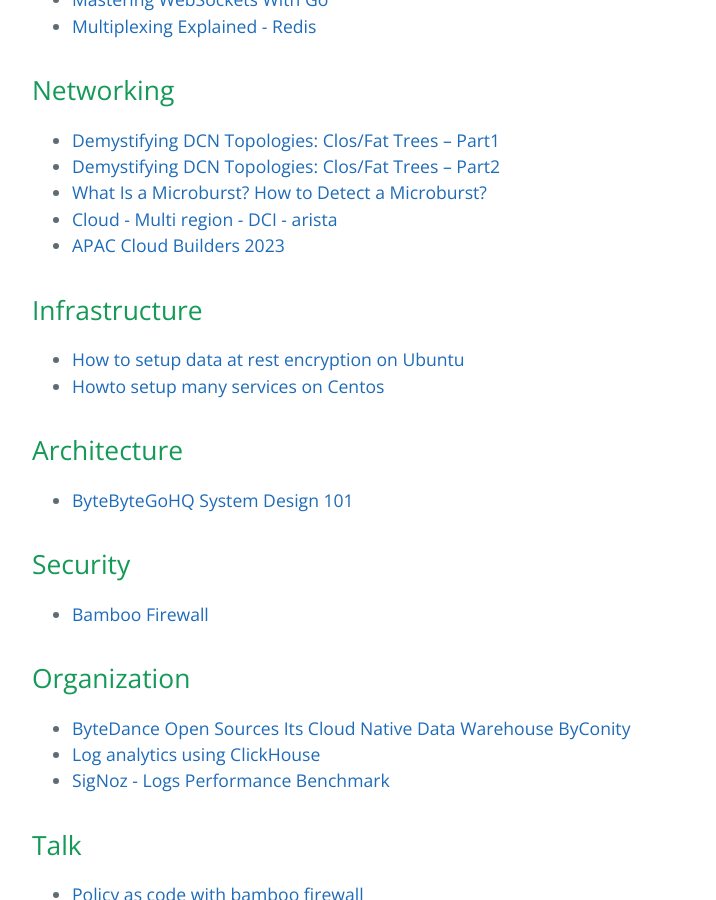
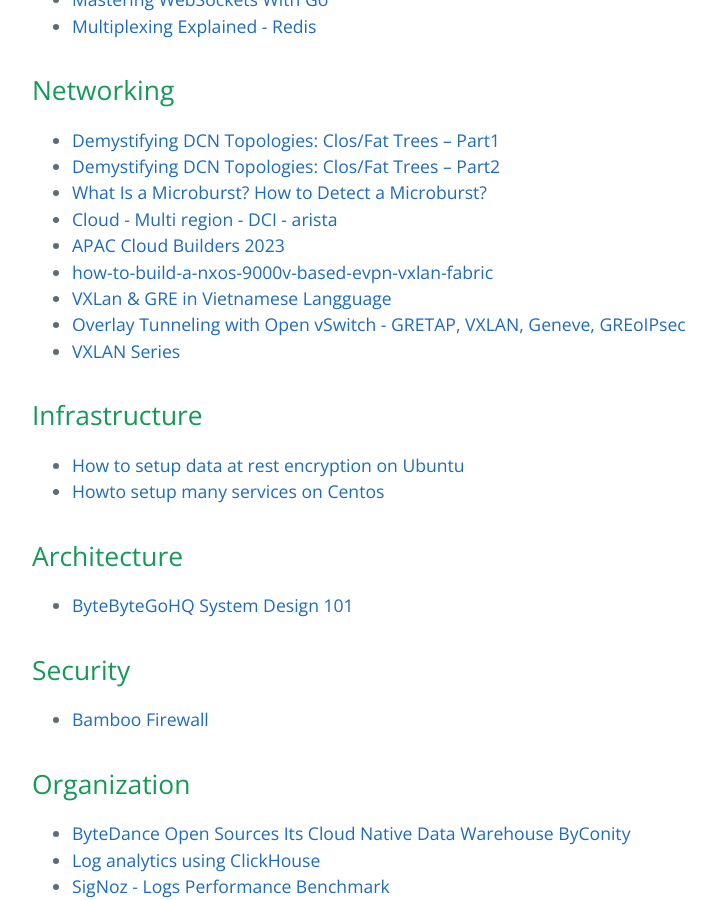
Before and after one commit to bienkma/bienkma.github.io, a Jekyll site: the page built from index.md, in a window 1280 px wide and 900 px high, scrolled down 2129 px. Shown: the whole window, without its empty margins (192-908 px from the left). Built offline with Jekyll 4.4.1, drawn with Linux system fonts in a browser that asks for light colours.

Commit message:
add vxlan

```diff
--- a/index.md
+++ b/index.md
@@ -81,6 +81,10 @@ spec:
 * [What Is a Microburst? How to Detect a Microburst?](https://support.huawei.com/enterprise/en/doc/EDOC1100086962)
 * [Cloud - Multi region - DCI - arista](https://bienkma.github.io/books/DCI-400G.pdf)
 * [APAC Cloud Builders 2023](https://bienkma.github.io/books/APAC-Cloud.pdf)
+* [how-to-build-a-nxos-9000v-based-evpn-vxlan-fabric](https://www.packetcoders.io/how-to-build-a-nxos-9000v-based-evpn-vxlan-fabric/#limitations3.1.2)
+* [VXLan & GRE in Vietnamese Langguage](https://github.com/hocchudong/thuctap012017/blob/master/XuanSon/Netowork%20Protocol/VXLAN-GRE%20Protocol.md)
+* [Overlay Tunneling with Open vSwitch - GRETAP, VXLAN, Geneve, GREoIPsec](https://costiser.ro/2016/07/07/overlay-tunneling-with-openvswitch-gre-vxlan-geneve-greoipsec/#.V8RUmx-g9Xh)
+* [VXLAN Series](https://blogs.vmware.com/vsphere/2013/04/vxlan-series-different-components-part-1.html)
 
 ## Infrastructure
 * [How to setup data at rest encryption on Ubuntu](mysharing/database/data-at-rest.md)
```
